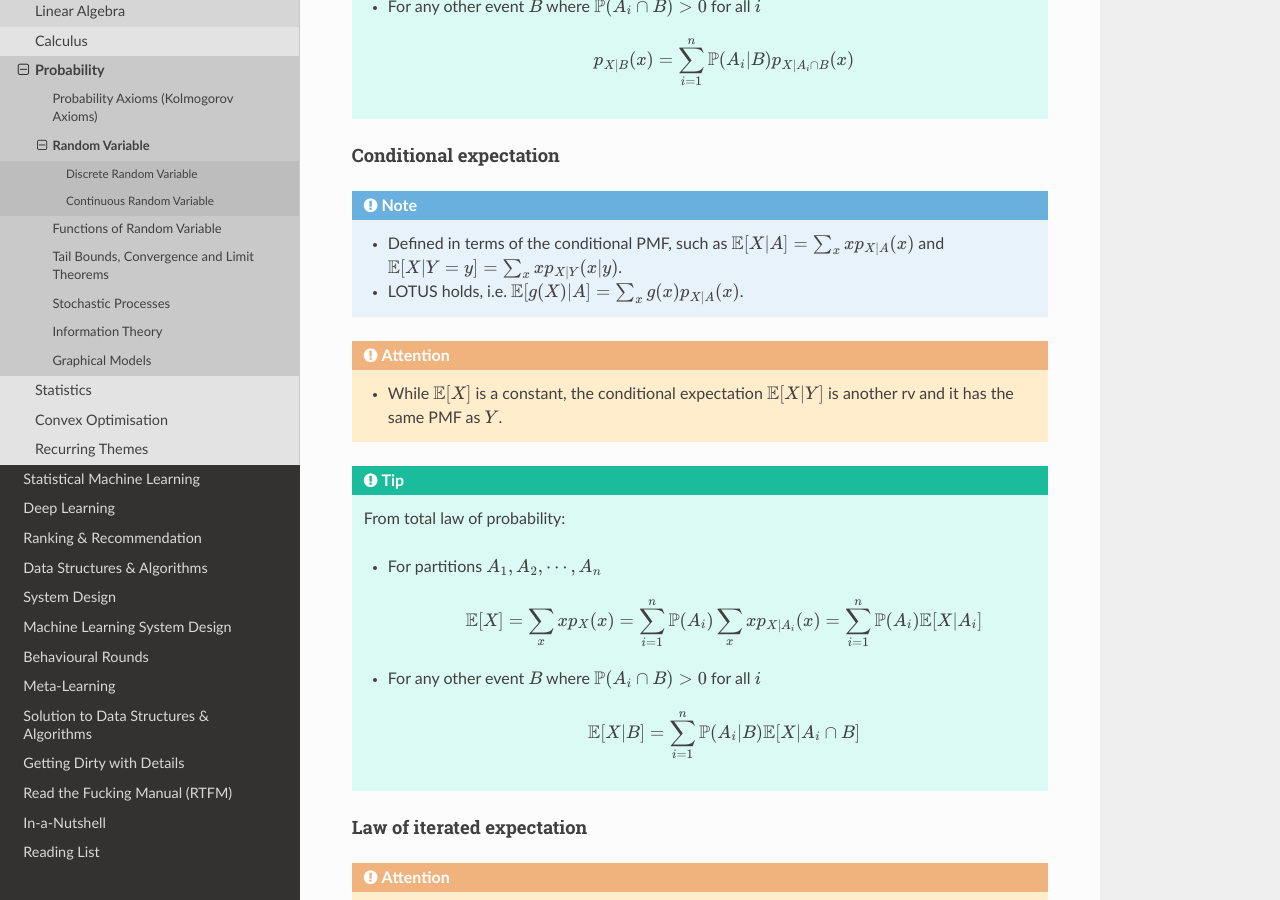
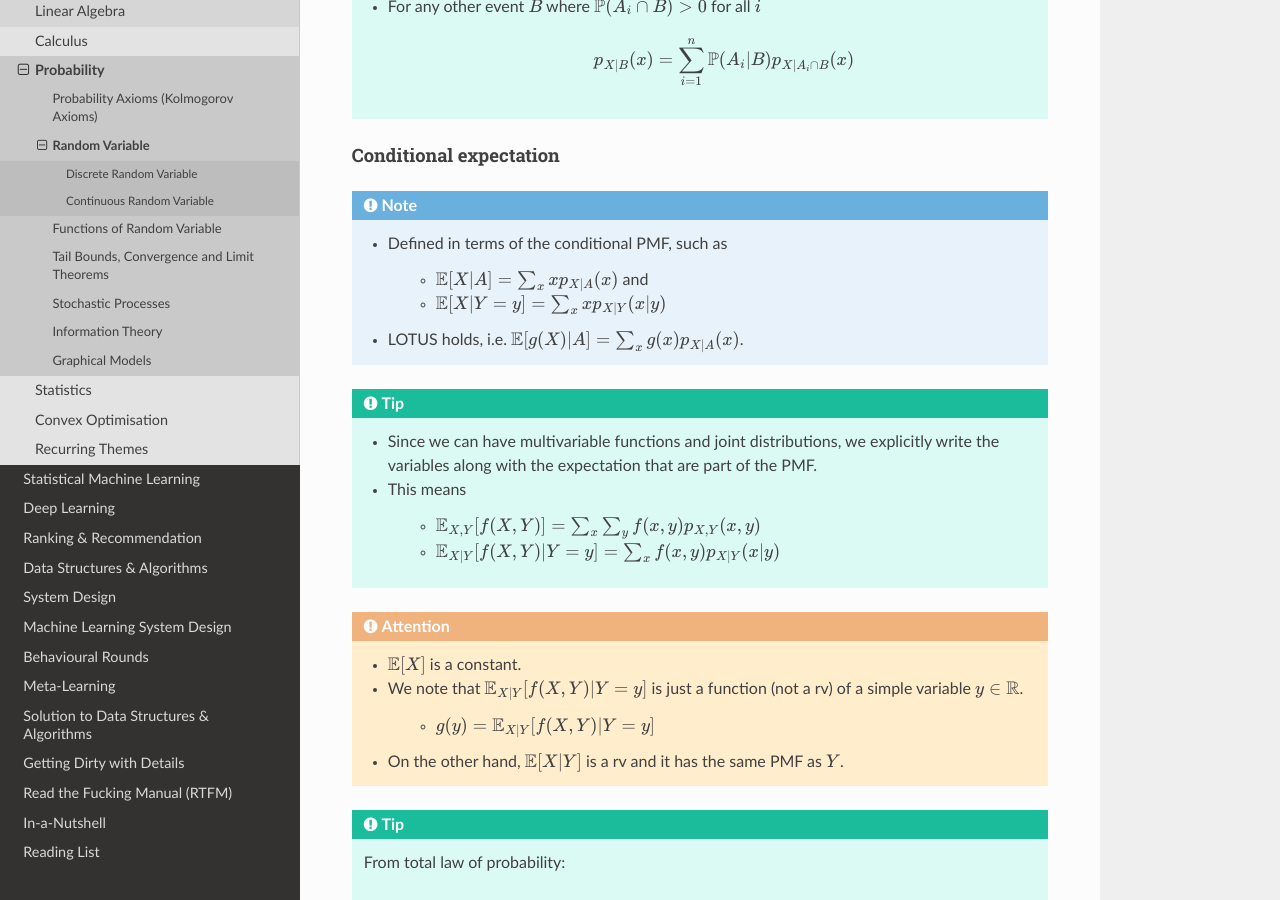
Before and after one commit to uselesstechjunks/leetcode, a Sphinx documentation site: the page built from docs/source/math/prob/rv.rst, in a window 1280 px wide and 900 px high, scrolled down 4077 px. Built offline with Sphinx 7.4.7 and the Read the Docs theme 2.0.0, drawn with Linux system fonts in a browser that asks for light colours.

Commit message:
Update rv.rst

```diff
--- a/docs/source/math/prob/rv.rst
+++ b/docs/source/math/prob/rv.rst
@@ -141,11 +141,25 @@ Total law of probability
 Conditional expectation
 --------------------------------------------
 .. note::
-	* Defined in terms of the conditional PMF, such as :math:`\mathbb{E}[X|A]=\sum_x x p_{X|A}(x)` and :math:`\mathbb{E}[X|Y=y]=\sum_x x p_{X|Y}(x|y)`.
+	* Defined in terms of the conditional PMF, such as
+
+		* :math:`\mathbb{E}[X|A]=\sum_x x p_{X|A}(x)` and
+		* :math:`\mathbb{E}[X|Y=y]=\sum_x x p_{X|Y}(x|y)`
 	* LOTUS holds, i.e. :math:`\mathbb{E}[g(X)|A]=\sum_x g(x)p_{X|A}(x)`.
 
+.. tip::
+	* Since we can have multivariable functions and joint distributions, we explicitly write the variables along with the expectation that are part of the PMF.
+	* This means
+
+		* :math:`\mathbb{E}_{X,Y}[f(X,Y)]=\sum_x\sum_yf(x,y)p_{X,Y}(x,y)`
+		* :math:`\mathbb{E}_{X|Y}[f(X,Y)|Y=y]=\sum_xf(x,y)p_{X|Y}(x|y)`
+
 .. attention::
-	* While :math:`\mathbb{E}[X]` is a constant, the conditional expectation :math:`\mathbb{E}[X|Y]` is another rv and it has the same PMF as :math:`Y`.
+	* :math:`\mathbb{E}[X]` is a constant.
+	* We note that :math:`\mathbb{E}_{X|Y}[f(X,Y)|Y=y]` is just a function (not a rv) of a simple variable :math:`y\in\mathbb{R}`.
+
+		* :math:`g(y)=\mathbb{E}_{X|Y}[f(X,Y)|Y=y]`
+	* On the other hand, :math:`\mathbb{E}[X|Y]` is a rv and it has the same PMF as :math:`Y`.
 
 .. tip::
 	From total law of probability:
```
